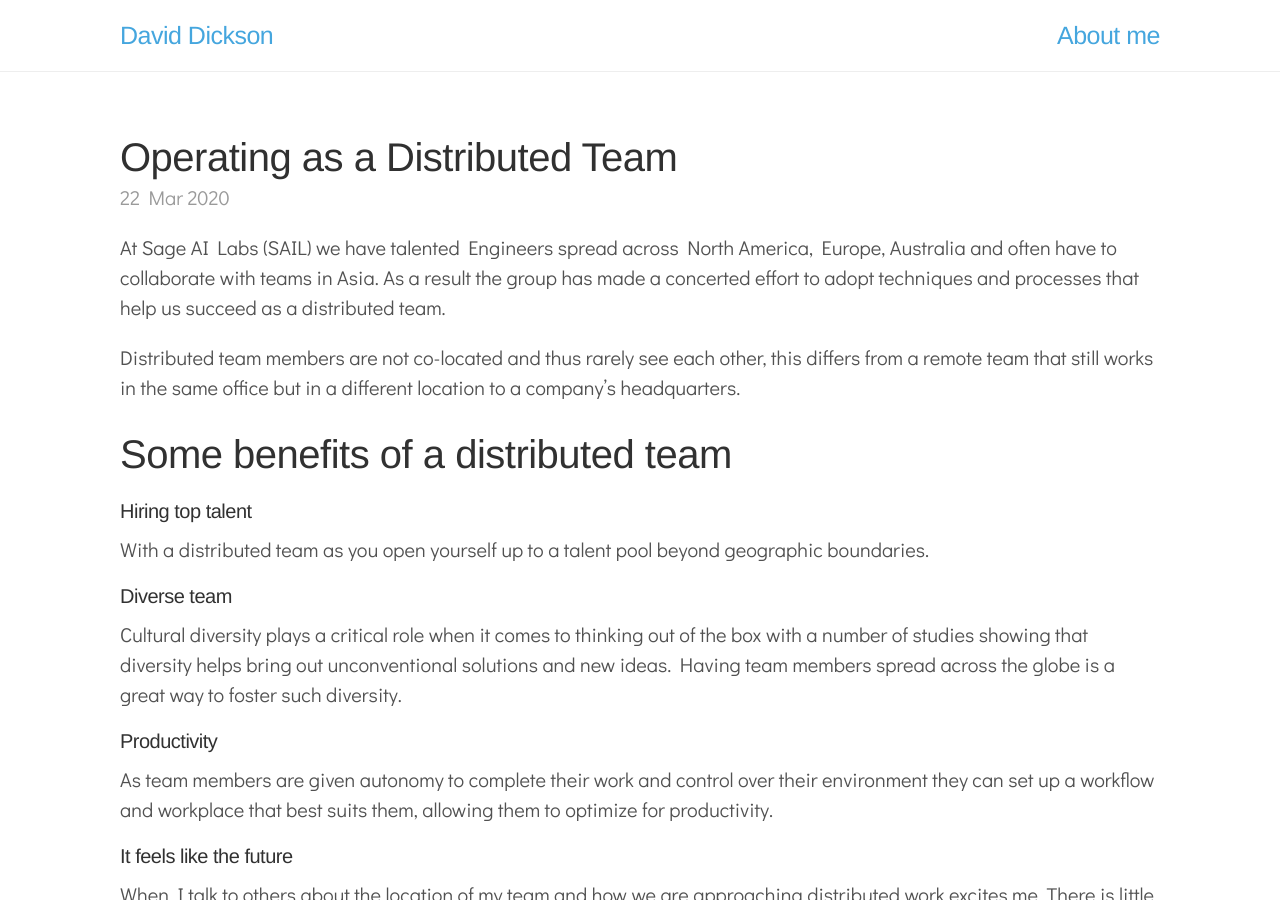
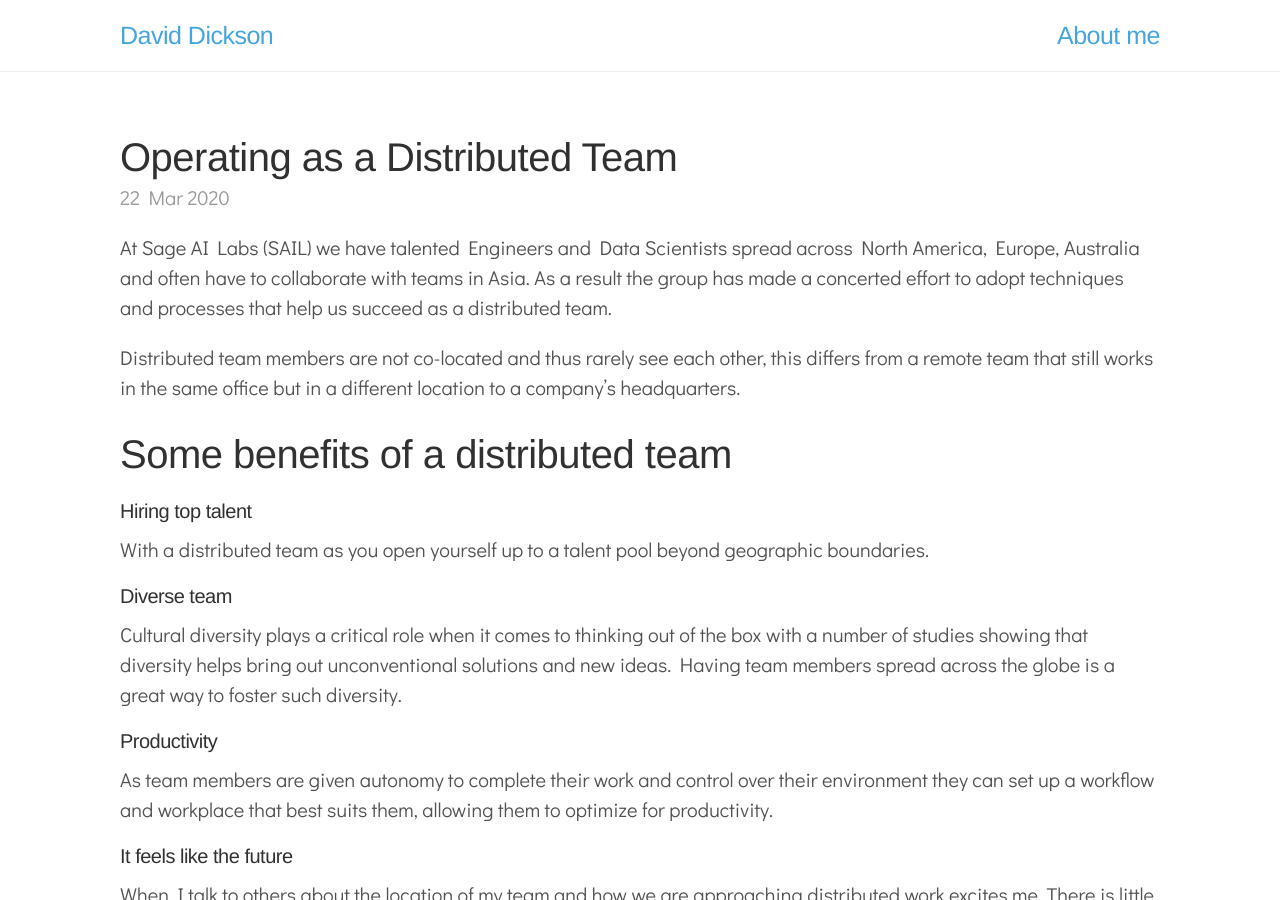
Before and after one commit to davidkdickson/davidkdickson.github.io, a Jekyll site: the page built from _posts/2020-03-22-operating-as-a-distributed-team.md, in a window 1280 px wide and 900 px high. Built offline with Jekyll 4.4.1, drawn with Linux system fonts in a browser that asks for light colours.

Commit message:
better clarity of team

```diff
--- a/_posts/2020-03-22-operating-as-a-distributed-team.md
+++ b/_posts/2020-03-22-operating-as-a-distributed-team.md
@@ -3,7 +3,7 @@ layout: post
 title: Operating as a Distributed Team
 ---
 
-At Sage AI Labs (SAIL) we have talented Engineers spread across North America, Europe, Australia and often have to collaborate with teams in Asia. As a result the group has made a concerted effort to adopt techniques and processes that help us succeed as a distributed team.
+At Sage AI Labs (SAIL) we have talented Engineers and Data Scientists spread across North America, Europe, Australia and often have to collaborate with teams in Asia. As a result the group has made a concerted effort to adopt techniques and processes that help us succeed as a distributed team.
 
 Distributed team members are not co-located and thus rarely see each other, this differs from a remote team that still works in the same office but in a different location to a company’s headquarters.
 
```
